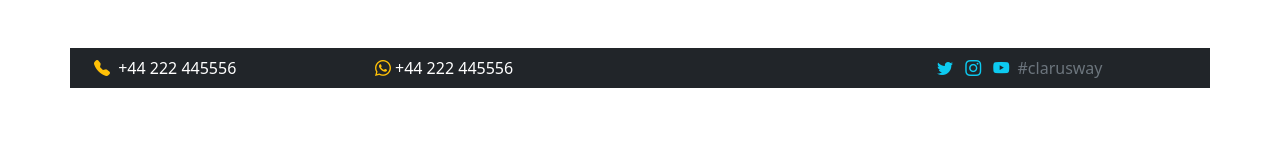
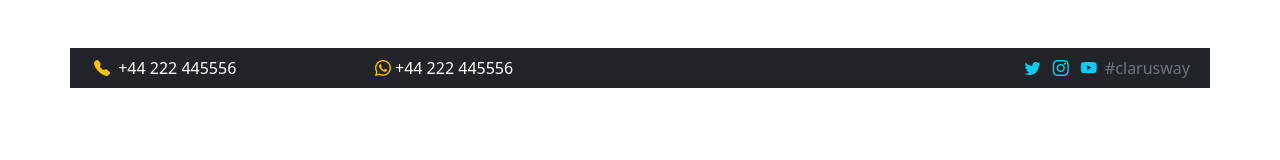
Before and after one commit to halilibrahimcelik/Bootstrap-Nav, a plain HTML site: page index.html in a window 1280 px wide. Drawn offline with nearby package versions, Linux system fonts and the light colour scheme.

Commit message:
minor edit.

```diff
--- a/index.html
+++ b/index.html
@@ -38,7 +38,7 @@
   <body>
     <div class="container mt-5">
       <div
-        class="row bg-dark text-white p-2 justify-content-start justify-content-md-between"
+        class="row bg-dark text-white p-2 justify-content-center justify-content-sm-center justify-content-md-between"
       >
         <div class="col-1 col-sm-4 col-md-3">
           <i class="bi bi-telephone-fill text-warning p-1"></i>
@@ -49,11 +49,13 @@
           ><span class="d-none d-sm-inline">+44 222 445556</span>
         </div>
         <div class="col-3 d-none d-md-block"></div>
-        <div class="col-10 col-sm-4 col-md-3 text-end text-sm-start">
+        <div
+          class="col-10 col-sm-4 col-md-3 text-end text-sm-center text-md-end"
+        >
           <i class="bi bi-twitter text-info p-0 p-md-1 just"></i>
           <i class="bi bi-instagram text-info p-0 p-md-1"></i>
           <i class="bi bi-youtube text-info p-0 p-md-1"></i>
-          <span class="text-muted d-none d-sm-inline">#clarusway</span>
+          <span class="text-muted d-none d-md-inline">#clarusway</span>
         </div>
       </div>
     </div>
```
